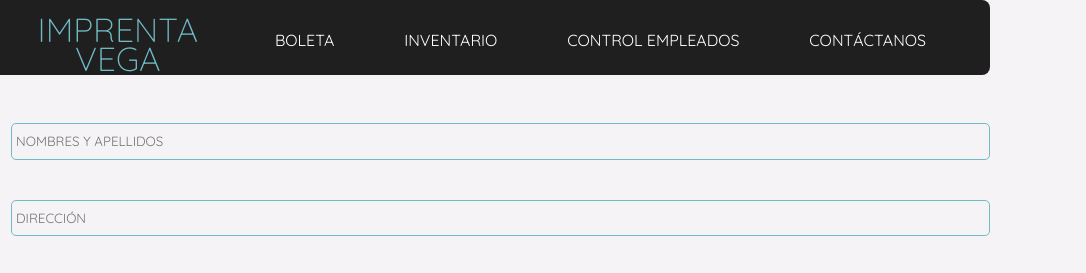
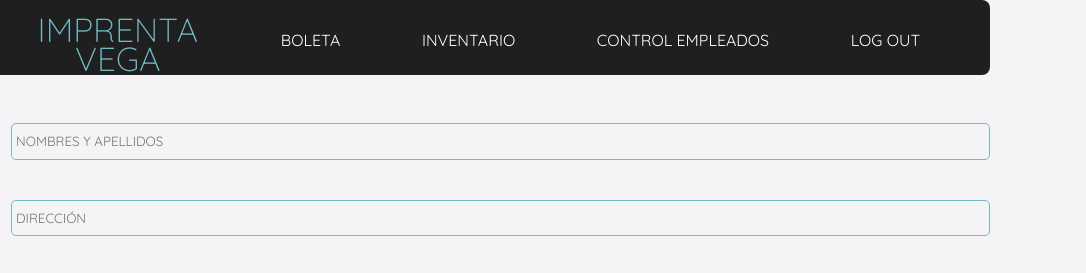
Before and after one commit to Drei109/PrintShop, a website: page boleta.html in a window 1280 px wide. Shown: the top 273 px of the page, 194-1280 px from the left. Drawn offline with nearby package versions, Linux system fonts and the light colour scheme; a web font is replaced by a local one.

Commit message:
Nav Links Fix 3

```diff
--- a/boleta.html
+++ b/boleta.html
@@ -21,7 +21,7 @@
                 <li><a href="boleta.html" class="smoothScroll" id="N1">BOLETA</a></li>
                 <li><a href="inventario.html" class="smoothScroll" id="N2">INVENTARIO</a></li>
                 <li><a href="control.html" class="smoothScroll" id="N3">CONTROL EMPLEADOS</a></li>
-                <li><a href="http://drei109.github.io/PrintShop/" class="smoothScroll">CONTÁCTANOS</a></li>
+                <li><a href="http://drei109.github.io/PrintShop/" class="smoothScroll">LOG OUT</a></li>
             </ul>
         </div>
     </div>
```
Also changed, not shown: control.html (+1 -1 lines), inventario.html (+1 -1 lines).
